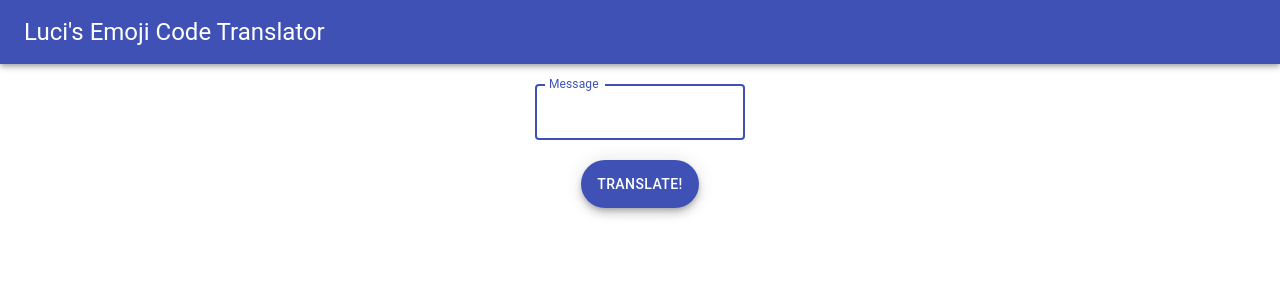
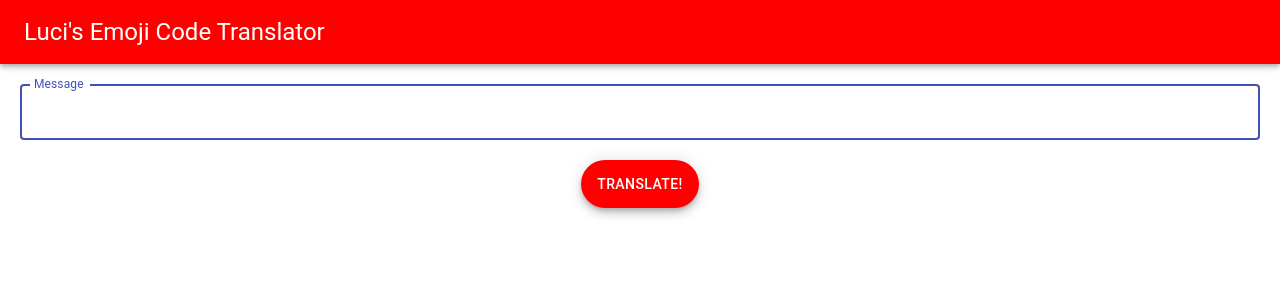
Before and after one commit to zedford/luci-emoji-code, a React (Create React App) app: page / in a window 1280 px wide. Shown: the top 300 px of the page. Built offline with nearby package versions, Linux system fonts and the light colour scheme.

Commit message:
finished up styles and color transition that Luci likes

```diff
--- a/src/App.css
+++ b/src/App.css
@@ -1,20 +1,50 @@
 .form-container {
-  /* text-align: center; */
   display: flex;
   flex-direction: column;
   align-items: center;
+  padding: 0 20px;
 }
 
 .form-row {
   margin-top: 20px !important;
-  margin-left: 20px !important;
-  margin-right: 20px !important;
 }
 
 .form-field {
-  /* margin-left: 5px; */
+  width: 100%;
 }
 
 .form-button {
   max-width: 145px;
 }
+
+.color-change {
+  background-color: red !important;
+  animation-name: ombre;
+  animation-duration: 15s;
+  animation-timing-function: ease;
+  animation-iteration-count: infinite;
+}
+
+@keyframes ombre {
+  8% {
+    background-color: red;
+  }
+  25% {
+    background-color: orange;
+  }
+  43% {
+    background-color: yellow;
+  }
+  60% {
+    background-color: green;
+  }
+  75% {
+    background-color: blue;
+  }
+  90% {
+    background-color: purple;
+  }
+  100% {
+    background-color: red;
+  }
+}
--- a/src/components/translator.tsx
+++ b/src/components/translator.tsx
@@ -13,7 +13,12 @@ const Translator: React.FC<any> = () => {
 
   return (
     <>
-      <AppBar position="static" className="">
+      <AppBar
+        position="static"
+        classes={{
+          root: "color-change"
+        }}
+      >
         <Toolbar>
           <Typography variant="h5" className="">
             Luci's Emoji Code Translator
@@ -21,7 +26,6 @@ const Translator: React.FC<any> = () => {
         </Toolbar>
       </AppBar>
       <div className="form-container">
-        {/* add flexbox styles for spacing */}
         <TextField
           autoFocus
           multiline
@@ -31,9 +35,8 @@ const Translator: React.FC<any> = () => {
           }}
           label="Message"
           variant="outlined"
-          // className="form-row"
           classes={{
-            root: "form-row"
+            root: "form-row form-field"
           }}
         />
         <Fab
@@ -42,7 +45,7 @@ const Translator: React.FC<any> = () => {
           color="primary"
           aria-label="add"
           classes={{
-            root: "form-row form-button"
+            root: "form-row form-button color-change"
           }}
         >
           Translate!
```
